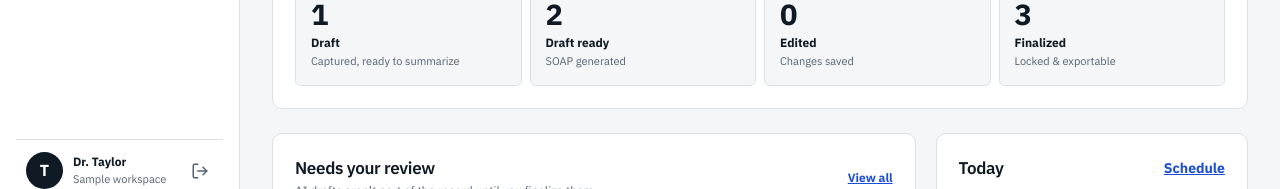
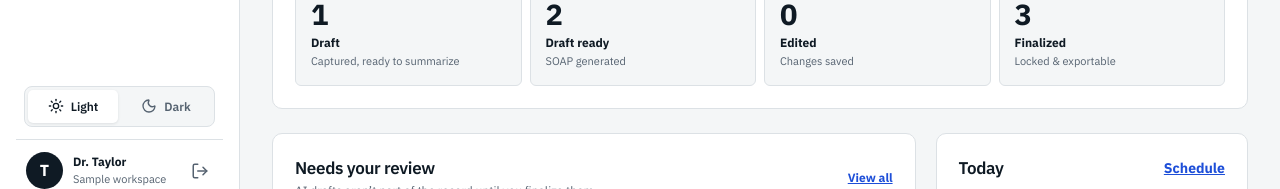
Before and after one commit to Zelun-He/Scribsy, a Next.js app in the folder scribsy-frontend/: page /dashboard in a window 1280 px wide. Shown: the part 577-766 px from the top of the page. Built offline with nearby package versions, Linux system fonts and the light colour scheme; no server answers.

Commit message:
Default to light mode and expose optional light/dark controls

```diff
--- a/scribsy-frontend/src/app/settings/page.tsx
+++ b/scribsy-frontend/src/app/settings/page.tsx
@@ -319,6 +319,8 @@ export default function SettingsPage() {
                   return (
                     <button
                       key={option.value}
+                      type="button"
+                      aria-pressed={theme === option.value}
                       onClick={() => setTheme(option.value as 'light' | 'dark')}
                       className={`p-4 rounded-lg border-2 transition-all ${
                         theme === option.value
--- a/scribsy-frontend/src/components/app-sidebar.module.css
+++ b/scribsy-frontend/src/components/app-sidebar.module.css
@@ -78,7 +78,6 @@
   font-size: 11px;
 }
 .account {
-  margin-top: auto;
   padding: 12px 10px;
   border: 0;
   border-top: 1px solid #dce1e5;
@@ -87,6 +86,8 @@
   align-items: center;
   gap: 10px;
 }
+.themeControls { margin-top: auto; padding: 16px 8px 12px; }
+.mobileActions { display: flex; align-items: center; gap: 12px; }
 .avatar {
   flex-shrink: 0;
   display: grid;
--- a/scribsy-frontend/src/components/app-sidebar.tsx
+++ b/scribsy-frontend/src/components/app-sidebar.tsx
@@ -18,6 +18,7 @@ import {
 import { useAuth } from "@/lib/auth";
 import { apiClient } from "@/lib/api";
 import { needsReview } from "@/lib/dashboard";
+import { ThemeToggle } from "@/components/ui/theme-toggle";
 import styles from "./app-sidebar.module.css";
 
 const navigation = [
@@ -62,6 +63,8 @@ export function AppSidebar({ preview = false }: { preview?: boolean }) {
         <Link href="/dashboard" className={styles.brand}>
           <span>S</span>Scribsy
         </Link>
+        <div className={styles.mobileActions}>
+          <ThemeToggle compact />
           <button
             aria-label={open ? "Close navigation" : "Open navigation"}
             aria-expanded={open}
@@ -70,6 +73,7 @@ export function AppSidebar({ preview = false }: { preview?: boolean }) {
           >
             {open ? <X size={22} /> : <Menu size={22} />}
           </button>
+        </div>
       </div>
       {open && (
         <button
@@ -130,6 +134,9 @@ export function AppSidebar({ preview = false }: { preview?: boolean }) {
             );
           })}
         </nav>
+        <div className={styles.themeControls}>
+          <ThemeToggle />
+        </div>
         <div className={styles.account}>
           <span className={styles.avatar}>
             {preview ? "T" : user?.username.charAt(0).toUpperCase()}
--- /dev/null
+++ b/scribsy-frontend/src/components/ui/theme-toggle.module.css
@@ -0,0 +1,10 @@
+.toggle { display: flex; gap: 3px; padding: 3px; border: 1px solid #dce1e5; border-radius: 8px; background: #f4f6f7; }
+.toggle button { display: flex; flex: 1; align-items: center; justify-content: center; gap: 7px; padding: 7px 10px; border-radius: 5px; color: #556270; font-size: 12px; font-weight: 600; }
+.toggle button[aria-pressed="true"] { background: #fff; color: #0f1a24; box-shadow: 0 1px 3px rgb(15 26 36 / 10%); }
+.toggle button:focus-visible { outline: 2px solid #2755d6; outline-offset: 2px; }
+.toggle button:disabled { cursor: wait; }
+.compact button { padding: 6px; }
+.compact span { display: none; }
+:global(.dark) .toggle { background: #101b26; border-color: #304455; }
+:global(.dark) .toggle button { color: #bac9d6; }
+:global(.dark) .toggle button[aria-pressed="true"] { background: #304455; color: #fff; }
--- a/scribsy-frontend/src/components/ui/theme-toggle.tsx
+++ b/scribsy-frontend/src/components/ui/theme-toggle.tsx
@@ -1,32 +1,23 @@
 'use client';
 
-import * as React from 'react';
-import { Moon, Sun } from 'lucide-react';
+import { useEffect, useState } from 'react';
 import { useTheme } from 'next-themes';
-import { Button } from '@/components/ui/button';
+import { Sun, Moon } from 'lucide-react';
+import styles from './theme-toggle.module.css';
 
-export function ThemeToggle() {
+export function ThemeToggle({ compact = false }: { compact?: boolean }) {
   const { theme, setTheme } = useTheme();
-  const [mounted, setMounted] = React.useState(false);
-
-  React.useEffect(() => {
-    setMounted(true);
-  }, []);
-
-  if (!mounted) {
-    return null;
-  }
+  const [mounted, setMounted] = useState(false);
+  useEffect(() => setMounted(true), []);
 
   return (
-    <Button
-      variant="custom"
-      size="sm"
-      onClick={() => setTheme(theme === 'light' ? 'dark' : 'light')}
-      className="relative h-9 w-9 bg-white dark:bg-gray-800 border border-gray-300 dark:border-emerald-600 hover:bg-gray-50 dark:hover:bg-gray-700"
-    >
-      <Sun className="h-4 w-4 rotate-0 scale-100 transition-all dark:-rotate-90 dark:scale-0 text-gray-800 dark:text-gray-200" />
-      <Moon className="absolute h-4 w-4 rotate-90 scale-0 transition-all dark:rotate-0 dark:scale-100 text-gray-800 dark:text-gray-200" />
-      <span className="sr-only">Toggle theme</span>
-    </Button>
+    <div role="group" aria-label="Color theme" className={`${styles.toggle} ${compact ? styles.compact : ''}`}>
+      <button type="button" aria-label="Light mode" title="Light mode" aria-pressed={mounted ? theme === 'light' : true} disabled={!mounted} onClick={() => setTheme('light')}>
+        <Sun size={16} aria-hidden="true" /><span>Light</span>
+      </button>
+      <button type="button" aria-label="Dark mode" title="Dark mode" aria-pressed={mounted && theme === 'dark'} disabled={!mounted} onClick={() => setTheme('dark')}>
+        <Moon size={16} aria-hidden="true" /><span>Dark</span>
+      </button>
+    </div>
   );
 }
--- a/scribsy-frontend/src/lib/theme-provider.tsx
+++ b/scribsy-frontend/src/lib/theme-provider.tsx
@@ -5,7 +5,7 @@ import { ThemeProvider as NextThemesProvider, type ThemeProviderProps } from 'ne
 
 export function ThemeProvider({ children, ...props }: ThemeProviderProps) {
   return (
-    <NextThemesProvider attribute="class" defaultTheme="dark" enableSystem={false} {...props}>
+    <NextThemesProvider attribute="class" defaultTheme="light" enableSystem={false} themes={['light', 'dark']} storageKey="scribsy-color-theme" {...props}>
       {children}
     </NextThemesProvider>
   );
```
Lines whose indentation alone changed are shown as unchanged.
